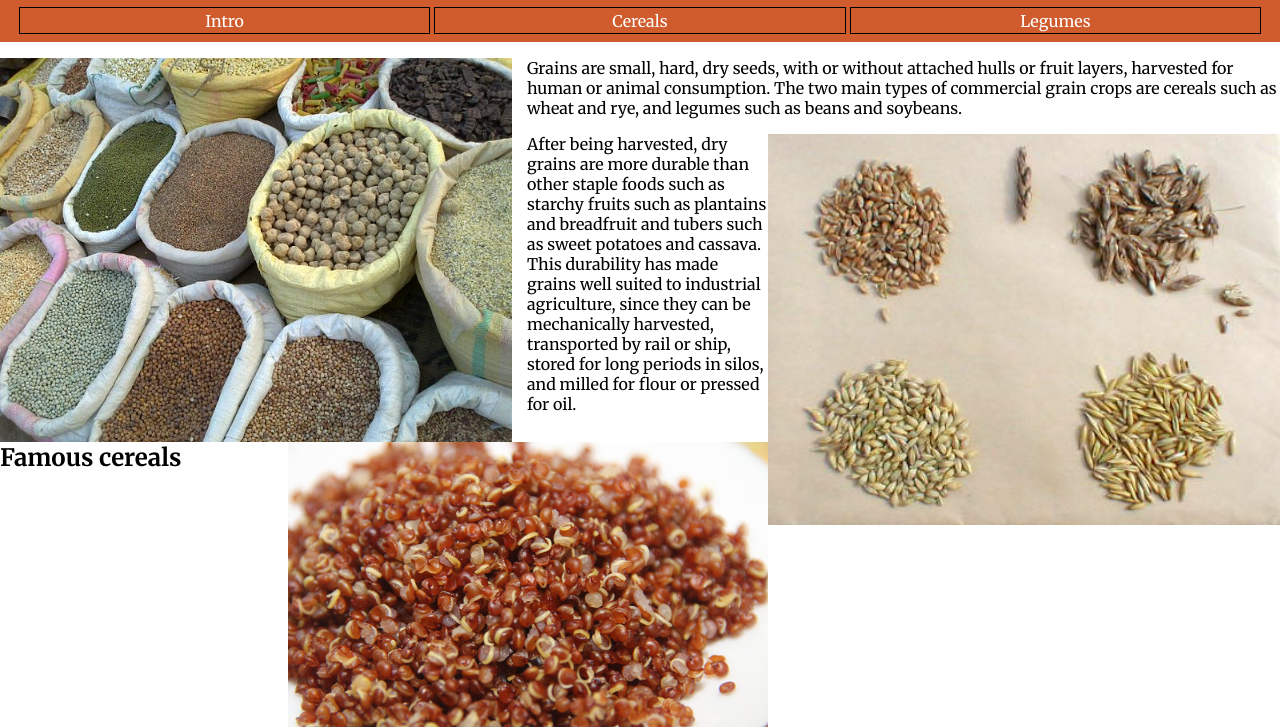
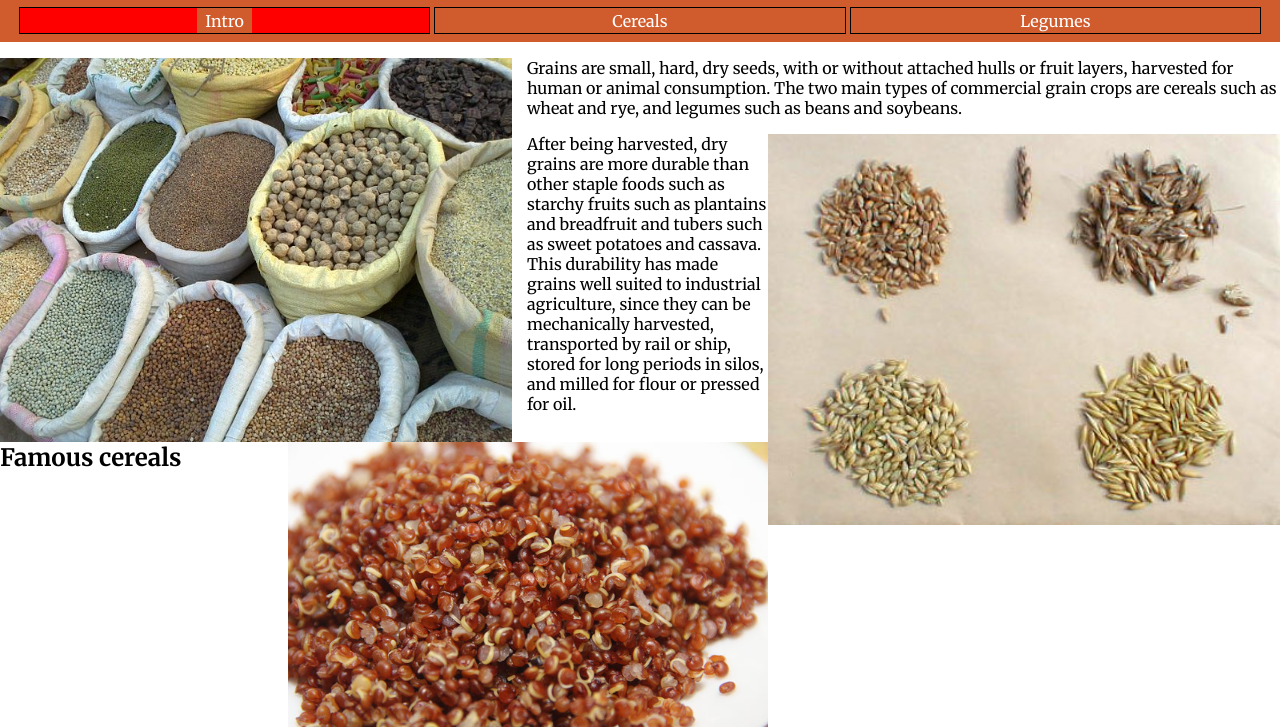
Before and after one commit to MattSkinner30/assignment-5, a plain HTML site: page index.html in a window 1280 px wide. In both pictures the pointer is over the item "Intro". Shown: the part 73-800 px from the top of the page. Drawn offline with Linux system fonts and the light colour scheme.

Commit message:
Tried to do hover. Limited success
:(

```diff
--- a/css/main.css
+++ b/css/main.css
@@ -53,6 +53,10 @@ nav a{
 	display: inline-block;
 }
 
+nav li:hover{
+	background-color: red;
+}
+
 body {
 	margin: 0;
 }
```
